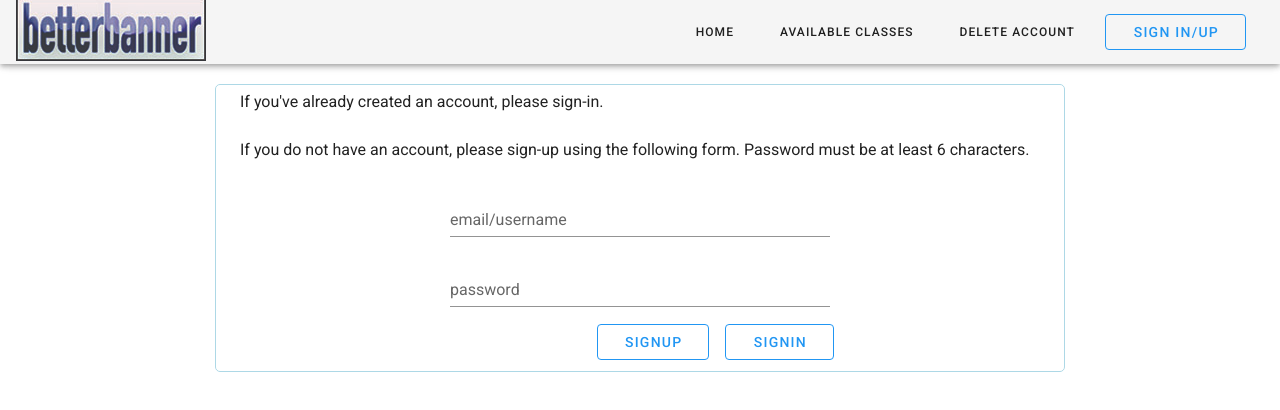
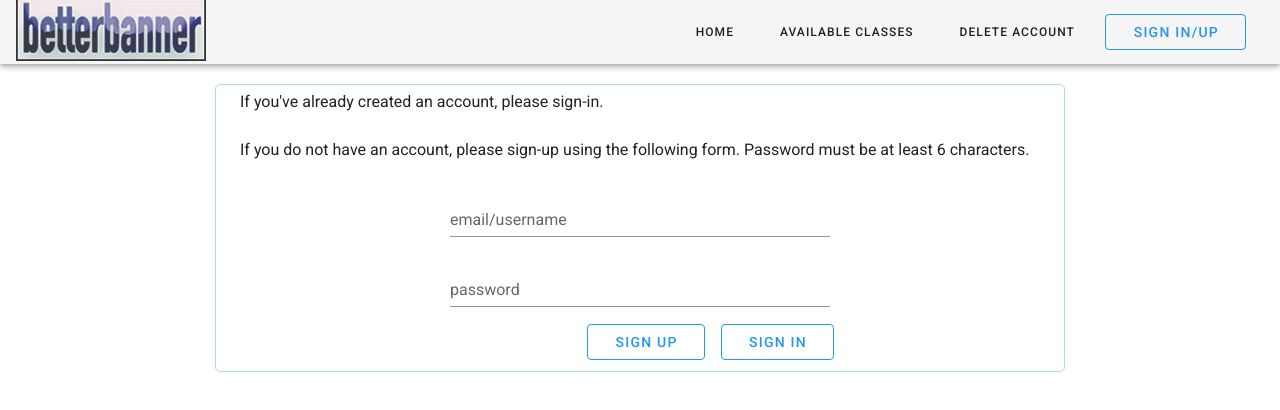
Before and after one commit to astevens8182/Betterbannerv1, a Vue app: page /login in a window 1280 px wide. Shown: the top 410 px of the page. Built offline with nearby package versions, Linux system fonts and the light colour scheme; no server answers.

Commit message:
Update Login.vue

```diff
--- a/src/components/Login.vue
+++ b/src/components/Login.vue
@@ -12,8 +12,8 @@
   <v-text-field label="email/username" v-model="userEmail"></v-text-field>
   <v-text-field label="password" type="password" v-model="userPassword"></v-text-field>
     <v-row justify="end">
-      <v-btn class="ma-2" outlined color="blue" @click="doSignup">SignUp</v-btn>
-      <v-btn class="ma-2" outlined color="blue" @click="doSignin">SignIn</v-btn>
+      <v-btn class="ma-2" outlined color="blue" @click="doSignup">Sign Up</v-btn>
+      <v-btn class="ma-2" outlined color="blue" @click="doSignin">Sign In</v-btn>
     </v-row>
   </div>
 
```
